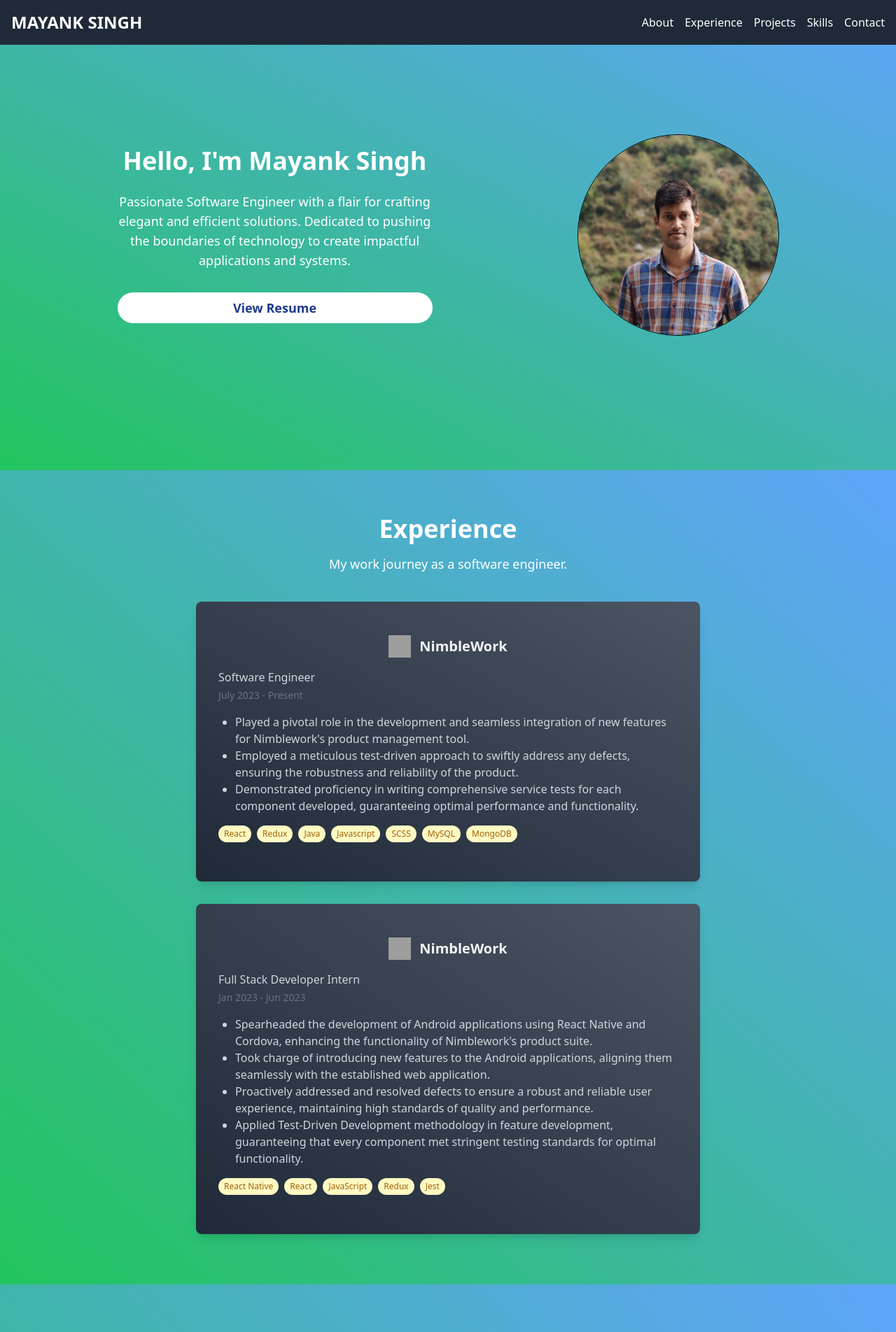
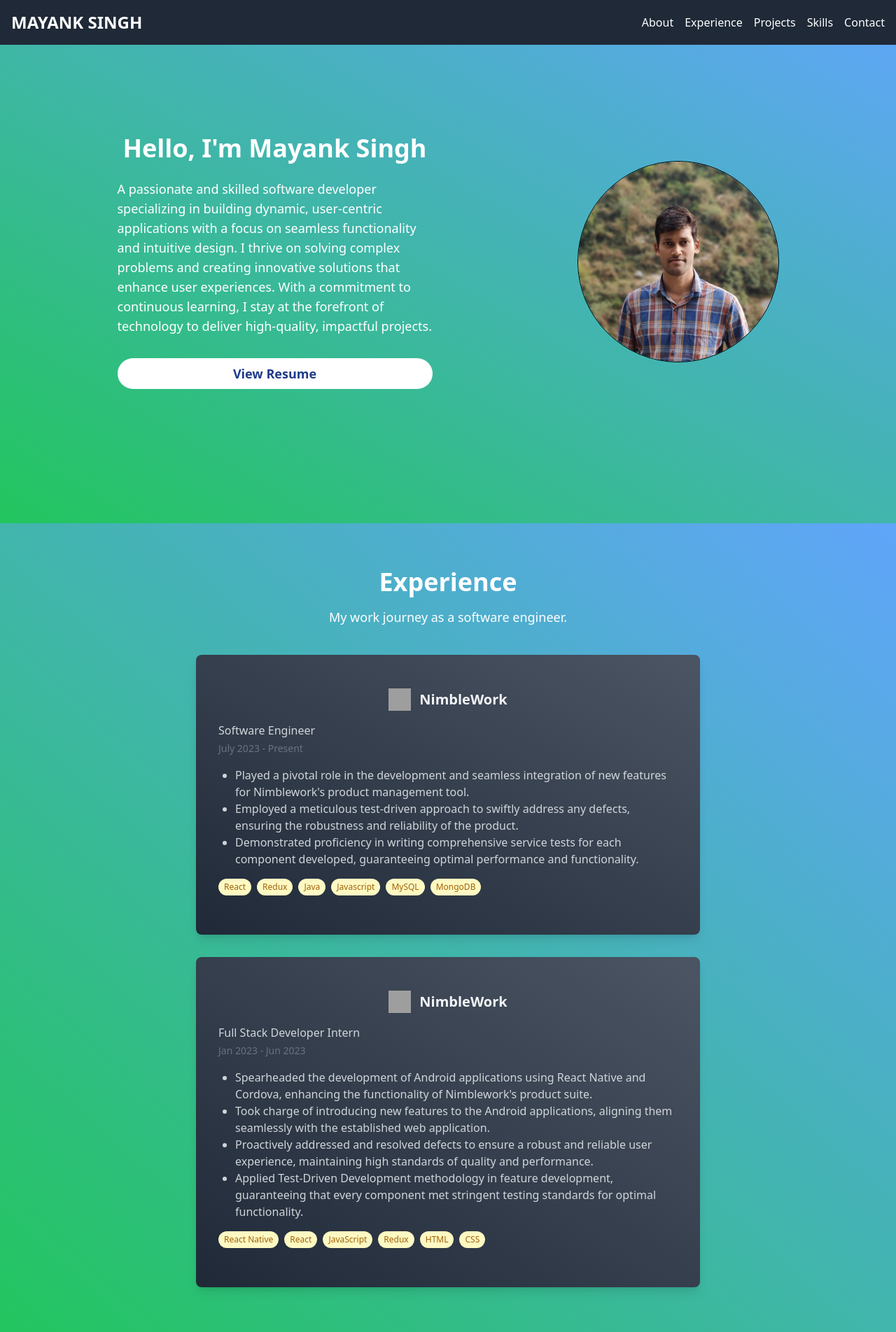
Before and after one commit to ms1835/PortFolio, a React (Create React App) app: page / in a window 1280 px wide. Shown: the top 1904 px of the page at 70% size. Built offline with nearby package versions, Linux system fonts and the light colour scheme; grey boxes are pictures that could not be loaded.

Commit message:
Added map widget

```diff
--- a/src/components/About.js
+++ b/src/components/About.js
@@ -9,9 +9,10 @@ const About = () => {
           <h2 className="text-4xl font-bold mb-6 text-center">
             Hello, I'm Mayank Singh
           </h2>
-          <p className="text-lg mb-8 text-center">
-          Passionate Software Engineer with a flair for crafting elegant and efficient solutions.
-          Dedicated to pushing the boundaries of technology to create impactful applications and systems.
+          <p className="text-lg mb-8 text-left">
+          A passionate and skilled software developer specializing in building dynamic, user-centric applications with a focus on seamless functionality and intuitive design.
+          I thrive on solving complex problems and creating innovative solutions that enhance user experiences.
+          With a commitment to continuous learning, I stay at the forefront of technology to deliver high-quality, impactful projects.
           </p>
           <div>
             <a
--- a/src/components/Experience.js
+++ b/src/components/Experience.js
@@ -12,7 +12,7 @@ const Experience = () => {
         "Demonstrated proficiency in writing comprehensive service tests for each component developed, guaranteeing optimal performance and functionality."
         ],
       tenure: 'July 2023 - Present',
-      techStack: ['React', 'Redux', 'Java', 'Javascript', 'SCSS', 'MySQL', 'MongoDB']
+      techStack: ['React', 'Redux', 'Java', 'Javascript', 'MySQL', 'MongoDB']
     },
     {
       company: 'NimbleWork',
@@ -25,7 +25,7 @@ const Experience = () => {
         "Applied Test-Driven Development methodology in feature development, guaranteeing that every component met stringent testing standards for optimal functionality."
       ],
       tenure: 'Jan 2023 - Jun 2023',
-      techStack: ['React Native', 'React', 'JavaScript', 'Redux', 'Jest']
+      techStack: ['React Native', 'React', 'JavaScript', 'Redux', 'HTML', 'CSS']
     }
   ];
 
--- a/src/components/Footer.js
+++ b/src/components/Footer.js
@@ -4,7 +4,7 @@ const Footer = () => {
   return (
     <footer className="bg-gray-800 text-white py-10">
       <div className="container mx-auto flex flex-wrap justify-around">
-        <div className="w-full md:w-1/3 m-6 mb-6 md:mb-0 text-center">
+        <div className="w-full md:w-1/4 mb-6 md:mb-0 text-center">
           <h3 className="text-2xl font-bold mb-4">Navigation</h3>
           <ul className="space-y-2 m-6">
             <li><a href="#about" className="hover:text-gray-400">About</a></li>
@@ -14,7 +14,7 @@ const Footer = () => {
             <li><a href="#contact" className="hover:text-gray-400">Contact</a></li>
           </ul>
         </div>
-        <div className="w-full md:w-1/3 m-6 mb-6 md:mb-0 text-center">
+        <div className="w-full md:w-1/4 mb-6 md:mb-0 text-center">
           <h3 className="text-2xl font-bold mb-4">Social Media</h3>
           <ul className="space-y-2 m-6">
           <li>
@@ -36,6 +36,7 @@ const Footer = () => {
             {/* Add more social media links as needed */}
           </ul>
         </div>
+        <iframe className='w-full md:w-1/3 mb-6 md:mb-0 text-center rounded-lg' src="https://maps.google.com/maps?width=100%&amp;height=200&amp;hl=en&amp;coord=26.8124547,80.9766761&amp;q=Ardonamau,+Uttar+Pradesh,+India&amp;ie=UTF8&amp;t=&amp;z=13&amp;iwloc=B&amp;output=embed" height={250} frameborder="10" marginheight="0" marginwidth="0"></iframe>
       </div>
       <div className="text-center mt-8">
         <p>&copy; 2024 &nbsp; All Rights Reserved.</p>
```
